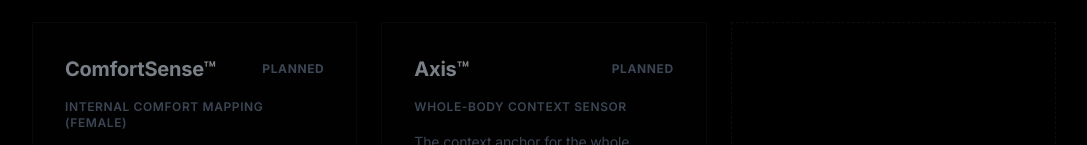
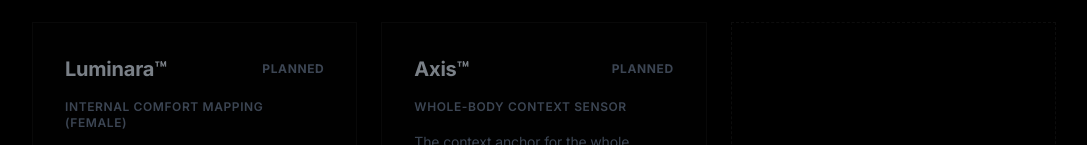
Before and after one commit to councillorj-coder/Nexalis-Health, a React (Vite) app: page /#/enter-system in a window 1280 px wide. Shown: the part 2270-2415 px from the top of the page, without its empty margins (136-1223 px from the left). Built offline with nearby package versions, Linux system fonts and the light colour scheme.

Commit message:
Rename ComfortSense to Luminara throughout project

```diff
--- a/src/components/EngineeringAppUI.tsx
+++ b/src/components/EngineeringAppUI.tsx
@@ -208,7 +208,7 @@ const EngineeringAppUI: React.FC = () => {
                                     <div className="p-8 bg-rose-500/[0.02] border border-rose-500/10 rounded-3xl space-y-6">
                                         <div className="flex justify-between items-start">
                                             <h5 className="text-xl font-bold text-white">Harmonic Sigils</h5>
-                                            <span className="text-[10px] font-bold text-rose-400 uppercase tracking-widest px-2 py-1 bg-rose-500/10 rounded">ComfortSense</span>
+                                            <span className="text-[10px] font-bold text-rose-400 uppercase tracking-widest px-2 py-1 bg-rose-500/10 rounded">Luminara™</span>
                                         </div>
                                         <p className="text-sm text-slate-400">Soft containment, layered contours, rhythmic geometry. Encodes depth and response curves.</p>
                                         <div className="grid grid-cols-2 gap-4 pt-4">
@@ -354,7 +354,7 @@ const EngineeringAppUI: React.FC = () => {
                                     {/* Harmonic Sigils */}
                                     <div className="space-y-6">
                                         <h5 className="text-xs font-black uppercase text-rose-500 tracking-widest flex items-center gap-4">
-                                            Harmonic Variants (ComfortSense)
+                                            Harmonic Variants (Luminara™)
                                             <span className="h-px bg-rose-500/20 flex-1" />
                                         </h5>
                                         <div className="grid md:grid-cols-2 gap-6">
--- a/src/components/EngineeringComfortSense.tsx
+++ b/src/components/EngineeringLuminara.tsx
@@ -3,7 +3,7 @@ import React, { useState } from 'react';
 
 type TabKey = 'overview' | 'v1_mapping' | 'v2_activation' | 'core_specs' | 'spine_design' | 'electronics' | 'open_questions';
 
-const EngineeringComfortSense: React.FC = () => {
+const EngineeringLuminara: React.FC = () => {
     const [activeTab, setActiveTab] = useState<TabKey>('overview');
 
     return (
@@ -12,7 +12,7 @@ const EngineeringComfortSense: React.FC = () => {
             <div className="flex-none border-b border-white/10 p-6 flex items-center justify-between bg-[#080808]">
                 <div>
                     <h2 className="text-3xl font-black uppercase tracking-tight flex items-center gap-4">
-                        <span className="text-emerald-500">Node 04:</span> ComfortSense™
+                        <span className="text-emerald-500">Node 04:</span> Luminara™
                     </h2>
                     <p className="text-[10px] uppercase tracking-[0.2em] text-slate-500 font-bold mt-1 pl-1">Session-Based Internal Mapping</p>
                 </div>
@@ -84,7 +84,7 @@ const EngineeringComfortSense: React.FC = () => {
                                         Session-based internal mapping wand for geometry + fitment intelligence.
                                     </h3>
                                     <p className="text-lg text-slate-400 leading-relaxed">
-                                        ComfortSense™ is a session-based internal mapping node designed to capture repeatable pressure distribution signatures and a max-expansion index using a conforming, non-rigid spine. It outputs non-explicit, abstracted maps intended for longitudinal comparison and compatibility modeling—not anatomy.
+                                        Luminara™ is a session-based internal mapping node designed to capture repeatable pressure distribution signatures and a max-expansion index using a conforming, non-rigid spine. It outputs non-explicit, abstracted maps intended for longitudinal comparison and compatibility modeling—not anatomy.
                                     </p>
                                     <div className="pt-4 flex flex-wrap gap-4 text-xs text-slate-500 uppercase tracking-widest font-mono">
                                         <span className="px-3 py-1 border border-white/10 rounded">Session-Based</span>
@@ -103,8 +103,8 @@ const EngineeringComfortSense: React.FC = () => {
                                         }}
                                     >
                                         <img
-                                            src={`${import.meta.env.BASE_URL}comfortsense-photo.png`}
-                                            alt="ComfortSense Product"
+                                            src={`${import.meta.env.BASE_URL}luminara-photo.png`}
+                                            alt="Luminara™ Product"
                                             className="max-w-full h-[300px] object-contain opacity-100"
                                         />
                                     </div>
@@ -115,7 +115,7 @@ const EngineeringComfortSense: React.FC = () => {
                             <section className="space-y-6 pt-12 border-t border-white/5">
                                 <h3 className="text-2xl font-black text-white">Why This Exists</h3>
                                 <p className="text-base text-slate-400 leading-relaxed max-w-4xl">
-                                    Internal fit and comfort mechanics are currently inferred through subjective trial-and-error and inconsistent descriptions. ComfortSense™ exists to generate repeatable internal map signatures so changes can be tracked objectively across time and interventions—without explicit visualization or anatomy rendering.
+                                    Internal fit and comfort mechanics are currently inferred through subjective trial-and-error and inconsistent descriptions. Luminara™ exists to generate repeatable internal map signatures so changes can be tracked objectively across time and interventions—without explicit visualization or anatomy rendering.
                                 </p>
                                 <ul className="space-y-2 text-sm text-slate-400 list-disc pl-5 marker:text-indigo-500">
                                     <li>Repeatable mapping sessions (baseline and follow-ups)</li>
@@ -914,4 +914,4 @@ const EngineeringComfortSense: React.FC = () => {
     );
 };
 
-export default EngineeringComfortSense;
+export default EngineeringLuminara;
--- a/src/components/EngineeringNodesHub.tsx
+++ b/src/components/EngineeringNodesHub.tsx
@@ -3,10 +3,10 @@ import { useNavigate, useLocation } from 'react-router-dom';
 import EngineeringAxis from './EngineeringAxis';
 import EngineeringRigiSense from './EngineeringRigiSense';
 import EngineeringInnerSense from './EngineeringInnerSense';
-import EngineeringComfortSense from './EngineeringComfortSense';
+import EngineeringLuminara from './EngineeringLuminara';
 import EngineeringFitSense from './EngineeringFitSense';
 
-type NodeKey = 'axis' | 'rigisense' | 'innersense' | 'comfortsense' | 'fitsense';
+type NodeKey = 'axis' | 'rigisense' | 'innersense' | 'luminara' | 'fitsense';
 
 const EngineeringNodesHub: React.FC = () => {
     const navigate = useNavigate();
@@ -16,7 +16,7 @@ const EngineeringNodesHub: React.FC = () => {
     const getActiveNodeFromPath = () => {
         if (location.pathname.includes('/rigisense')) return 'rigisense';
         if (location.pathname.includes('/innersense')) return 'innersense';
-        if (location.pathname.includes('/comfortsense')) return 'comfortsense';
+        if (location.pathname.includes('/luminara')) return 'luminara';
         if (location.pathname.includes('/fitsense')) return 'fitsense';
         return 'axis';
     };
@@ -27,7 +27,7 @@ const EngineeringNodesHub: React.FC = () => {
         { key: 'axis', label: 'Axis', color: 'border-emerald-500/50' },
         { key: 'rigisense', label: 'RigiSense', color: 'border-emerald-500/50' },
         { key: 'innersense', label: 'InnerSense', color: 'border-emerald-500/50' },
-        { key: 'comfortsense', label: 'ComfortSense', color: 'border-emerald-500/50' },
+        { key: 'luminara', label: 'Luminara™', color: 'border-emerald-500/50' },
         { key: 'fitsense', label: 'FitSense', color: 'border-emerald-500/50' },
     ];
 
@@ -41,8 +41,8 @@ const EngineeringNodesHub: React.FC = () => {
                             key={node.key}
                             onClick={() => navigate(`/engineering/${node.key}`)}
                             className={`px-6 py-2 rounded-lg text-[10px] uppercase tracking-[0.2em] font-black transition-all whitespace-nowrap border ${activeNode === node.key
-                                    ? 'bg-emerald-600/10 border-emerald-500 text-emerald-400 shadow-[0_0_15px_rgba(16,185,129,0.1)]'
-                                    : 'border-transparent text-slate-500 hover:text-slate-300 hover:bg-white/5'
+                                ? 'bg-emerald-600/10 border-emerald-500 text-emerald-400 shadow-[0_0_15px_rgba(16,185,129,0.1)]'
+                                : 'border-transparent text-slate-500 hover:text-slate-300 hover:bg-white/5'
                                 }`}
                         >
                             {node.label}
@@ -60,7 +60,7 @@ const EngineeringNodesHub: React.FC = () => {
                 {activeNode === 'axis' && <EngineeringAxis />}
                 {activeNode === 'rigisense' && <EngineeringRigiSense />}
                 {activeNode === 'innersense' && <EngineeringInnerSense />}
-                {activeNode === 'comfortsense' && <EngineeringComfortSense />}
+                {activeNode === 'luminara' && <EngineeringLuminara />}
                 {activeNode === 'fitsense' && <EngineeringFitSense />}
             </div>
         </div>
--- a/src/components/EngineeringPortal.tsx
+++ b/src/components/EngineeringPortal.tsx
@@ -11,7 +11,7 @@ export default function EngineeringPortal() {
     const isNodes = location.pathname.includes('/axis') ||
         location.pathname.includes('/rigisense') ||
         location.pathname.includes('/innersense') ||
-        location.pathname.includes('/comfortsense') ||
+        location.pathname.includes('/luminara') ||
         location.pathname.includes('/fitsense');
     const isAppUI = location.pathname.includes('/appui');
 
--- a/src/components/EnterSystemPage.tsx
+++ b/src/components/EnterSystemPage.tsx
@@ -458,7 +458,7 @@ export default function EnterSystemPage(props: { onBack: () => void }) {
                                     </g>
                                 </g>
 
-                                {/* Node 3. ComfortSense - Bottom Right */}
+                                {/* Node 3. Luminara - Bottom Right */}
                                 <g>
                                     {/* Pelvic Linkage - Red Glow */}
                                     <line x1="675" y1="190" x2="750" y2="256" stroke="rgba(225,29,72,0.6)" strokeWidth="1.5" className="blur-[2px]">
@@ -474,10 +474,10 @@ export default function EnterSystemPage(props: { onBack: () => void }) {
                                             fill="white" fontSize="8" fontWeight="600" letterSpacing="0.5"
                                             style={{ fontFamily: 'Inter, system-ui, sans-serif' }}
                                         >
-                                            Node 3. ComfortSense™
+                                            Node 3. Luminara™
                                         </text>
                                         <image
-                                            href={`${import.meta.env.BASE_URL}comfortsense-wireframe.png`}
+                                            href={`${import.meta.env.BASE_URL}luminara-wireframe.png`}
                                             x="752"
                                             y="258"
                                             width="96"
@@ -959,10 +959,10 @@ export default function EnterSystemPage(props: { onBack: () => void }) {
                                     </p>
                                 </div>
 
-                                {/* ComfortSense */}
+                                {/* Luminara */}
                                 <div className="p-8 border border-white/5 bg-white/[0.01] space-y-4 opacity-60 hover:opacity-100 transition-all">
                                     <div className="flex items-center justify-between">
-                                        <h3 className="text-xl font-bold text-slate-300">ComfortSense™</h3>
+                                        <h3 className="text-xl font-bold text-slate-300">Luminara™</h3>
                                         <span className="text-xs text-slate-500 font-bold uppercase tracking-wider">Planned</span>
                                     </div>
                                     <p className="text-xs text-slate-500 uppercase tracking-wider font-semibold">Internal Comfort Mapping (Female)</p>
--- a/src/data/engineering-data.ts
+++ b/src/data/engineering-data.ts
@@ -95,11 +95,11 @@ export const nodes: NodeStatus[] = [
     formFactor: 'Handheld guided-scan device'
   },
   {
-    id: 'comfortsense',
-    name: 'ComfortSense',
+    id: 'luminara',
+    name: 'Luminara™',
     status: 'Dev',
     domains: ['Internal Geometry', 'Pressure Mapping', 'Session-Based', 'Conforming Design'],
-    description: 'A session-based internal mapping wand designed to capture repeatable pressure distribution signatures and geometry profiles. ComfortSense uses a conforming, non-rigid design to establish personalized comfort references for fitment intelligence.',
+    description: 'A session-based internal mapping wand designed to capture repeatable pressure distribution signatures and geometry profiles. Luminara™ uses a conforming, non-rigid design to establish personalized comfort references for fitment intelligence.',
     tagline: 'Session-based internal mapping for geometry + fitment intelligence.',
     purpose: 'To capture repeatable pressure distribution signatures and internal geometry for personalized comfort modeling.',
     keyMeasurements: ['Pressure distribution', 'Internal geometry', 'Max-expansion index', 'Comfort zone mapping'],
```
Also changed, not shown: public/luminara-photo.png (renamed from public/comfortsense-photo.png), public/luminara-wireframe.png (renamed from public/comfortsense-wireframe.png).
